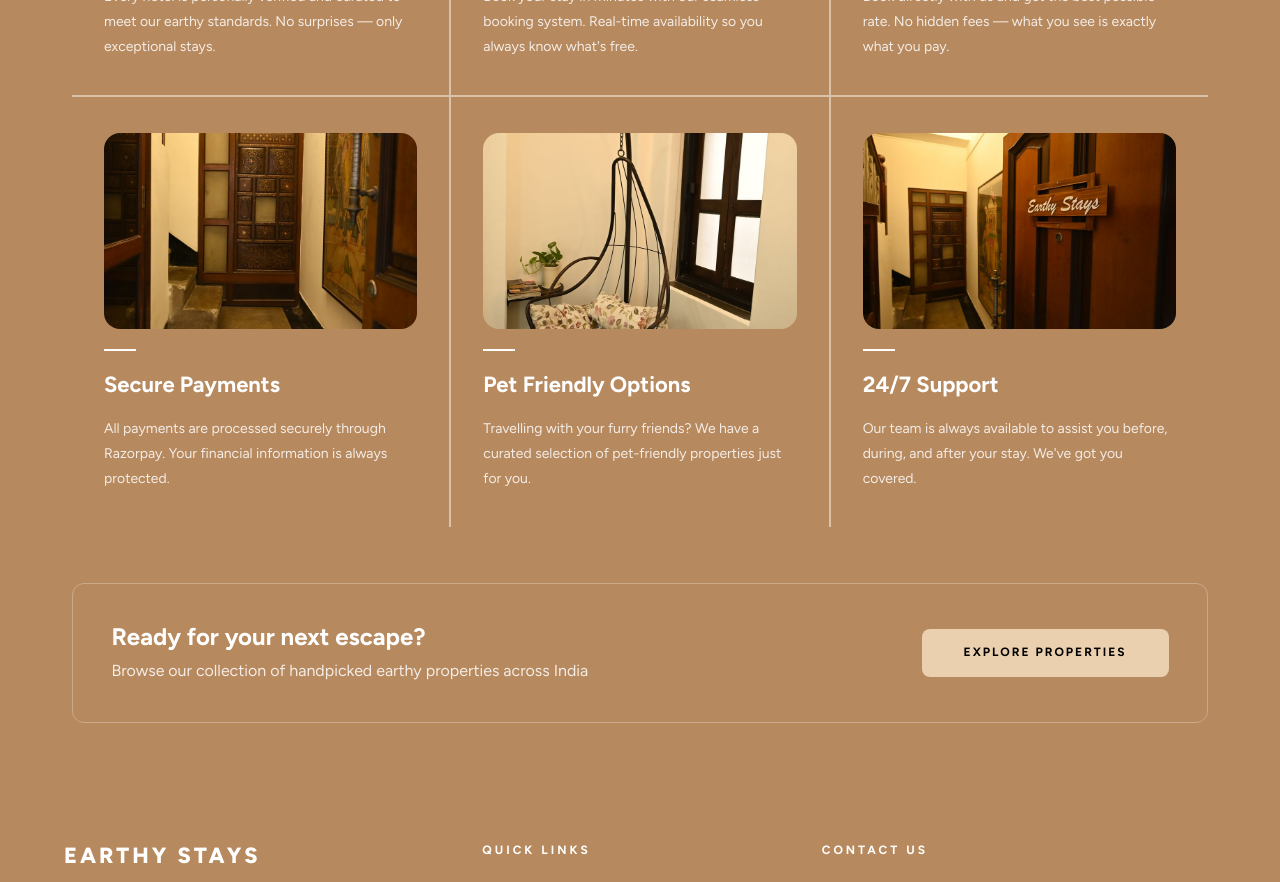
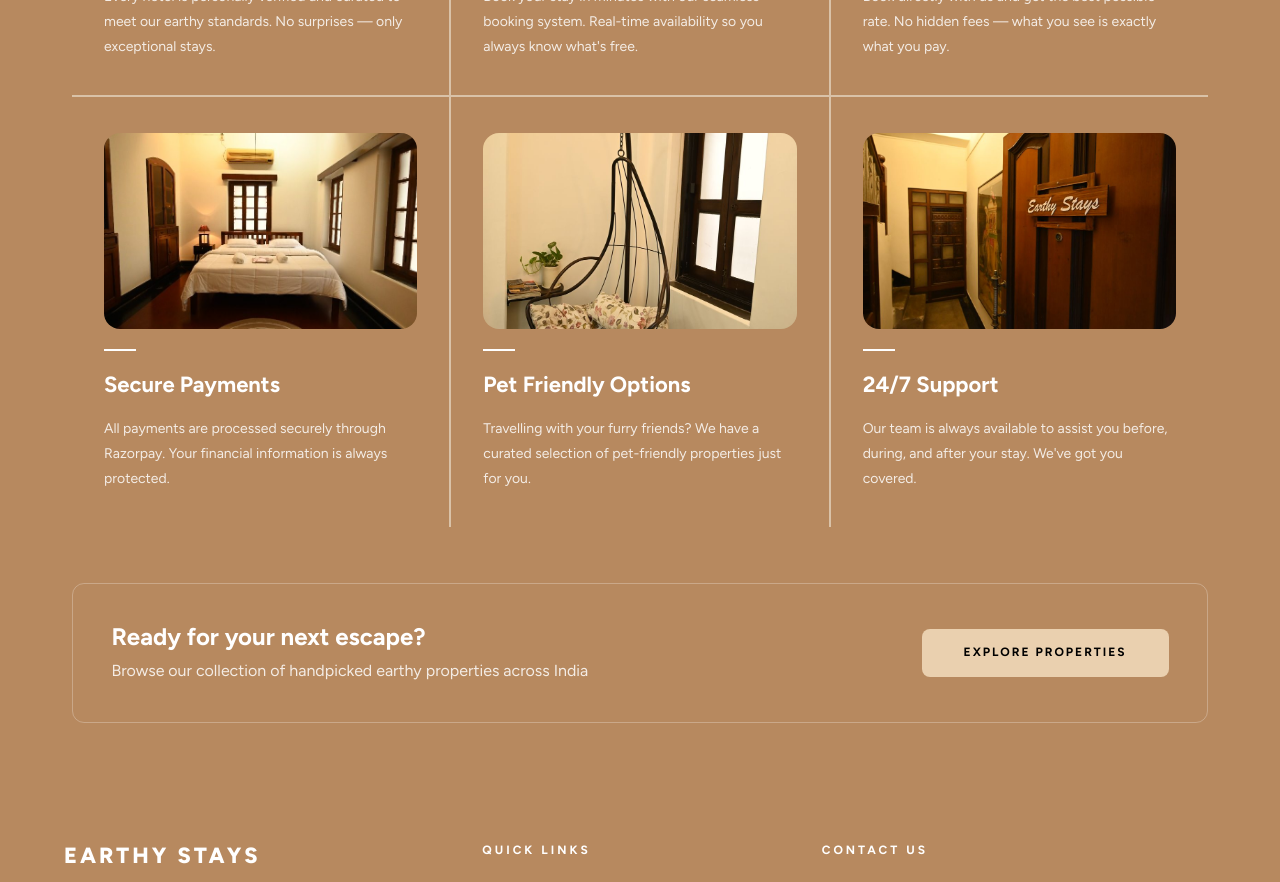
Before and after one commit to mohammedpithapur/earthystay, a Next.js app in the folder frontend/: page / in a window 1280 px wide. Shown: the part 2260-3142 px from the top of the page. Built offline with nearby package versions, Linux system fonts and the light colour scheme; no server answers.

Commit message:
feat: replace Secure Payments card image with heritage bedroom photo

```diff
--- a/frontend/components/layout/WhyChooseUs.tsx
+++ b/frontend/components/layout/WhyChooseUs.tsx
@@ -28,8 +28,8 @@ export default function WhyChooseUs() {
       description: 'Book directly with us and get the best possible rate. No hidden fees — what you see is exactly what you pay.'
     },
     {
-      image: '/prop-carved-door.jpg',
-      alt: 'Ornate carved wooden door with artwork',
+      image: '/prop-room-bedroom.jpg',
+      alt: 'Spacious heritage bedroom with wooden ceiling fan',
       title: 'Secure Payments',
       description: 'All payments are processed securely through Razorpay. Your financial information is always protected.'
     },
```
Also changed, not shown: frontend/public/prop-room-bedroom.jpg (added).
